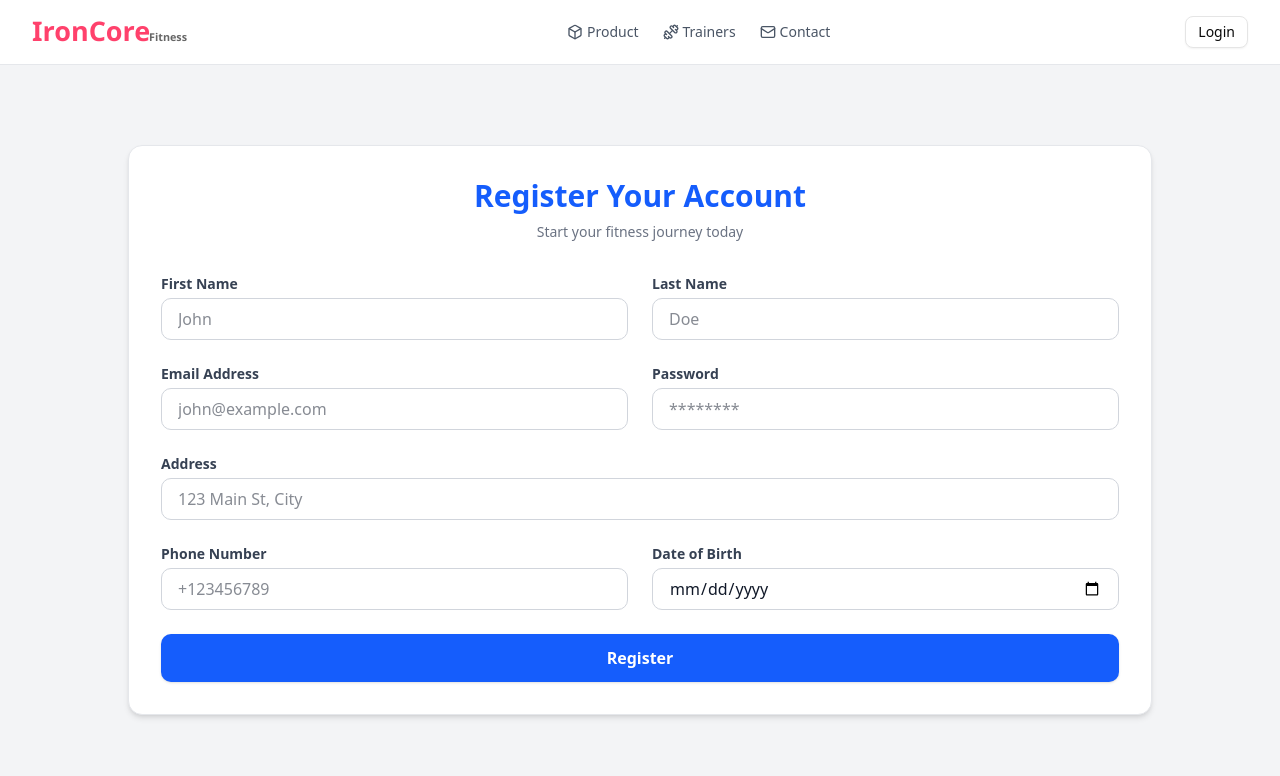
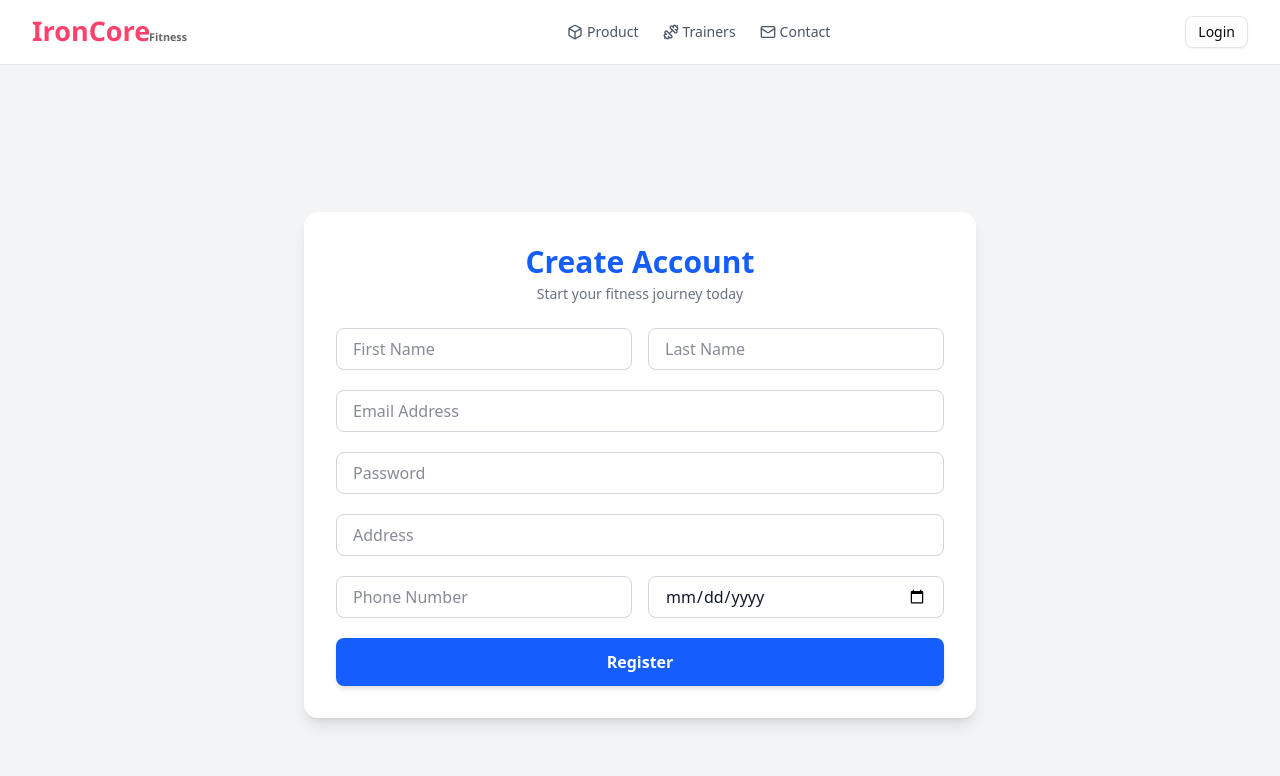
Before and after one commit to ROHIT092-DEV/fitness-frontent-app, a Next.js app: page /register in a window 1280 px wide. Shown: the top 776 px of the page. Built offline with nearby package versions, Linux system fonts and the light colour scheme.

Commit message:
loading functionality changed

```diff
--- a/app/login/page.tsx
+++ b/app/login/page.tsx
@@ -5,21 +5,22 @@ import { useRouter } from "next/navigation";
 import { AuthContext } from "@/context/AuthContext";
 import { Input } from "@/components/ui/input";
 import { Button } from "@/components/ui/button";
+import { toast } from "react-toastify";
 
 export default function Login() {
   const [email, setEmail] = useState("");
   const [password, setPassword] = useState("");
+  const [loading, setLoading] = useState(false);
   const router = useRouter();
   const { loginUser } = useContext(AuthContext);
 
+  const isDisabled = !email || !password;
+
   const handleUserLogin = async (e: React.FormEvent) => {
     e.preventDefault();
+    setLoading(true);
 
-    if (!email || !password) {
-      alert("Please fill in both fields");
-      return;
-    }
-
+    try {
       const res = await fetch(
         "https://authentication-microservice-6cyp.onrender.com/api/auth/login",
         {
@@ -31,27 +32,33 @@ export default function Login() {
 
       if (!res.ok) {
         const errorData = await res.json();
-      alert(`Login failed: ${errorData.message}`);
+        toast.error(`Login failed: ${errorData.message}`);
         return;
       }
 
       const data = await res.json();
       loginUser(data);
+      toast.success("Logged in successfully!");
       router.push("/");
+    } catch (err) {
+      toast.error("Something went wrong during login");
+    } finally {
+      setLoading(false);
+    }
   };
 
   return (
     <div className="min-h-screen bg-gray-100 px-6 py-10 flex justify-center">
       <div className="flex flex-col lg:flex-row items-start w-full max-w-6xl gap-10">
-        {/* Left side branding */}
+        {/* Left branding */}
         <div className="w-full lg:w-1/2">
           <h1 className="text-5xl font-bold text-blue-600 mb-4">MyGYM</h1>
           <p className="text-xl text-gray-700">
-            Track your workouts, manage your goals, and stay motivated every day with your GYM dashboard.
+            Track your workouts, manage goals, and stay motivated with your dashboard.
           </p>
         </div>
 
-        {/* Right side form */}
+        {/* Right login form */}
         <div className="w-full lg:w-1/2 bg-white shadow-md rounded-xl p-8">
           <h2 className="text-2xl font-semibold text-gray-800 mb-6">Login to your account</h2>
 
@@ -77,8 +84,9 @@ export default function Login() {
             <Button
               type="submit"
               className="w-full bg-blue-600 hover:bg-blue-700 text-white text-sm font-semibold py-2 rounded-md"
+              disabled={isDisabled || loading}
             >
-              Log In
+              {loading ? "Logging in..." : "Log In"}
             </Button>
           </form>
 
--- a/app/register/page.tsx
+++ b/app/register/page.tsx
@@ -1,4 +1,4 @@
-'use client';
+"use client";
 import React from "react";
 
 function Register() {
@@ -35,122 +35,79 @@ function Register() {
   };
 
   return (
-    <div className="min-h-screen bg-gray-100 dark:bg-gray-900 flex  md:pt-20 md:pb-40 justify-center px-4 py-4">
-      <div className="w-full max-w-5xl bg-white dark:bg-gray-800 shadow-md rounded-xl border border-gray-200 dark:border-gray-700 p-8">
-        <h1 className="text-3xl font-bold text-center text-blue-600 dark:text-white mb-2">
-          Register Your Account
-        </h1>
-        <p className="text-center text-sm text-gray-500 dark:text-gray-400 mb-8">
+    <div className="min-h-screen bg-gray-100 dark:bg-gray-900 flex justify-center items-center px-4">
+      <div className="w-full max-w-2xl bg-white dark:bg-gray-800 p-8 rounded-xl shadow-lg">
+        <h2 className="text-3xl font-bold text-center text-blue-600 dark:text-white mb-1">
+          Create Account
+        </h2>
+        <p className="text-center text-sm text-gray-500 dark:text-gray-400 mb-6">
           Start your fitness journey today
         </p>
 
-        <form onSubmit={handleRegisterUser} className="grid grid-cols-1 lg:grid-cols-2 gap-6">
-          {/* First Name */}
-          <div>
-            <label className="block text-sm font-semibold text-gray-700 dark:text-gray-300 mb-1">
-              First Name
-            </label>
+        <form onSubmit={handleRegisterUser} className="space-y-5">
+          <div className="flex flex-col md:flex-row gap-4">
             <input
               type="text"
-              placeholder="John"
+              placeholder="First Name"
               required
               onChange={(e) => setFirstName(e.target.value)}
-              className="w-full px-4 py-2 rounded-lg border border-gray-300 dark:border-gray-600 bg-white dark:bg-gray-700 text-gray-900 dark:text-white focus:outline-none focus:ring-2 focus:ring-blue-500"
+              className="flex-1 px-4 py-2 rounded-md border border-gray-300 dark:border-gray-600 bg-white dark:bg-gray-700 text-gray-900 dark:text-white focus:outline-none focus:ring-2 focus:ring-blue-500"
+            />
+            <input
+              type="text"
+              placeholder="Last Name"
+              required
+              onChange={(e) => setLastName(e.target.value)}
+              className="flex-1 px-4 py-2 rounded-md border border-gray-300 dark:border-gray-600 bg-white dark:bg-gray-700 text-gray-900 dark:text-white focus:outline-none focus:ring-2 focus:ring-blue-500"
             />
           </div>
 
-          {/* Last Name */}
-          <div>
-            <label className="block text-sm font-semibold text-gray-700 dark:text-gray-300 mb-1">
-              Last Name
-            </label>
+          <input
+            type="email"
+            placeholder="Email Address"
+            required
+            onChange={(e) => setEmail(e.target.value)}
+            className="w-full px-4 py-2 rounded-md border border-gray-300 dark:border-gray-600 bg-white dark:bg-gray-700 text-gray-900 dark:text-white focus:outline-none focus:ring-2 focus:ring-blue-500"
+          />
+
+          <input
+            type="password"
+            placeholder="Password"
+            required
+            onChange={(e) => setPassword(e.target.value)}
+            className="w-full px-4 py-2 rounded-md border border-gray-300 dark:border-gray-600 bg-white dark:bg-gray-700 text-gray-900 dark:text-white focus:outline-none focus:ring-2 focus:ring-blue-500"
+          />
+
           <input
             type="text"
-              placeholder="Doe"
-              required
-              onChange={(e) => setLastName(e.target.value)}
-              className="w-full px-4 py-2 rounded-lg border border-gray-300 dark:border-gray-600 bg-white dark:bg-gray-700 text-gray-900 dark:text-white focus:outline-none focus:ring-2 focus:ring-blue-500"
-            />
-          </div>
-
-          {/* Email */}
-          <div>
-            <label className="block text-sm font-semibold text-gray-700 dark:text-gray-300 mb-1">
-              Email Address
-            </label>
-            <input
-              type="email"
-              placeholder="john@example.com"
-              required
-              onChange={(e) => setEmail(e.target.value)}
-              className="w-full px-4 py-2 rounded-lg border border-gray-300 dark:border-gray-600 bg-white dark:bg-gray-700 text-gray-900 dark:text-white focus:outline-none focus:ring-2 focus:ring-blue-500"
-            />
-          </div>
-
-          {/* Password */}
-          <div>
-            <label className="block text-sm font-semibold text-gray-700 dark:text-gray-300 mb-1">
-              Password
-            </label>
-            <input
-              type="password"
-              placeholder="********"
-              required
-              onChange={(e) => setPassword(e.target.value)}
-              className="w-full px-4 py-2 rounded-lg border border-gray-300 dark:border-gray-600 bg-white dark:bg-gray-700 text-gray-900 dark:text-white focus:outline-none focus:ring-2 focus:ring-blue-500"
-            />
-          </div>
-
-          {/* Address */}
-          <div className="lg:col-span-2">
-            <label className="block text-sm font-semibold text-gray-700 dark:text-gray-300 mb-1">
-              Address
-            </label>
-            <input
-              type="text"
-              placeholder="123 Main St, City"
+            placeholder="Address"
             required
             onChange={(e) => setAddress(e.target.value)}
-              className="w-full px-4 py-2 rounded-lg border border-gray-300 dark:border-gray-600 bg-white dark:bg-gray-700 text-gray-900 dark:text-white focus:outline-none focus:ring-2 focus:ring-blue-500"
+            className="w-full px-4 py-2 rounded-md border border-gray-300 dark:border-gray-600 bg-white dark:bg-gray-700 text-gray-900 dark:text-white focus:outline-none focus:ring-2 focus:ring-blue-500"
           />
-          </div>
 
-          {/* Phone Number */}
-          <div>
-            <label className="block text-sm font-semibold text-gray-700 dark:text-gray-300 mb-1">
-              Phone Number
-            </label>
+          <div className="flex flex-col md:flex-row gap-4">
             <input
               type="tel"
-              placeholder="+123456789"
+              placeholder="Phone Number"
               required
               onChange={(e) => setPhoneNumber(e.target.value)}
-              className="w-full px-4 py-2 rounded-lg border border-gray-300 dark:border-gray-600 bg-white dark:bg-gray-700 text-gray-900 dark:text-white focus:outline-none focus:ring-2 focus:ring-blue-500"
+              className="flex-1 px-4 py-2 rounded-md border border-gray-300 dark:border-gray-600 bg-white dark:bg-gray-700 text-gray-900 dark:text-white focus:outline-none focus:ring-2 focus:ring-blue-500"
             />
-          </div>
-
-          {/* DOB */}
-          <div>
-            <label className="block text-sm font-semibold text-gray-700 dark:text-gray-300 mb-1">
-              Date of Birth
-            </label>
             <input
               type="date"
               required
               onChange={(e) => setDateOfBirth(e.target.value)}
-              className="w-full px-4 py-2 rounded-lg border border-gray-300 dark:border-gray-600 bg-white dark:bg-gray-700 text-gray-900 dark:text-white focus:outline-none focus:ring-2 focus:ring-blue-500"
+              className="flex-1 px-4 py-2 rounded-md border border-gray-300 dark:border-gray-600 bg-white dark:bg-gray-700 text-gray-900 dark:text-white focus:outline-none focus:ring-2 focus:ring-blue-500"
             />
           </div>
 
-          {/* Submit */}
-          <div className="lg:col-span-2">
           <button
             type="submit"
-              className="w-full py-3 bg-blue-600 hover:bg-blue-700 transition text-white font-semibold rounded-lg shadow"
+            className="w-full py-3 bg-blue-600 hover:bg-blue-700 text-white font-semibold rounded-md transition duration-200 shadow-md"
           >
             Register
           </button>
-          </div>
         </form>
       </div>
     </div>
```
Also changed, not shown: components/admin/CreateProductModal.tsx (+45 -14 lines). Lines whose indentation alone changed are shown as unchanged.
